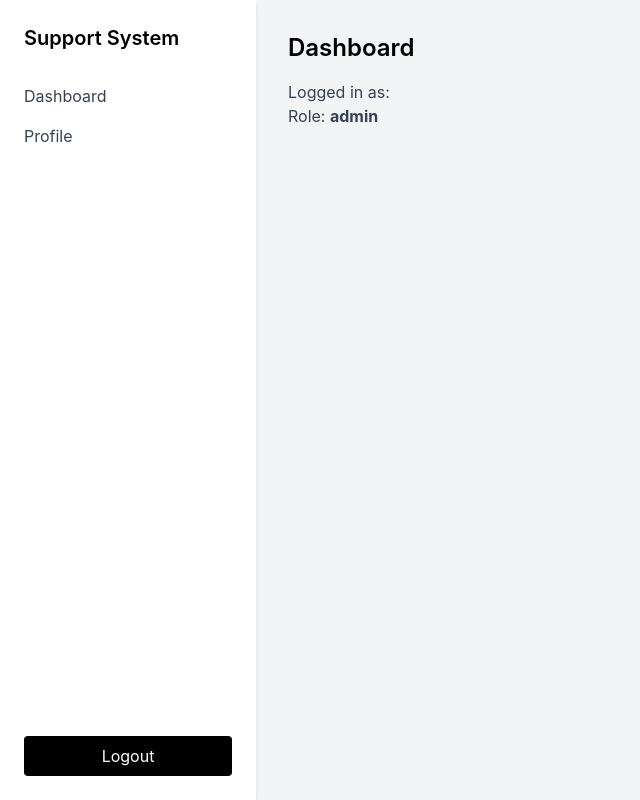
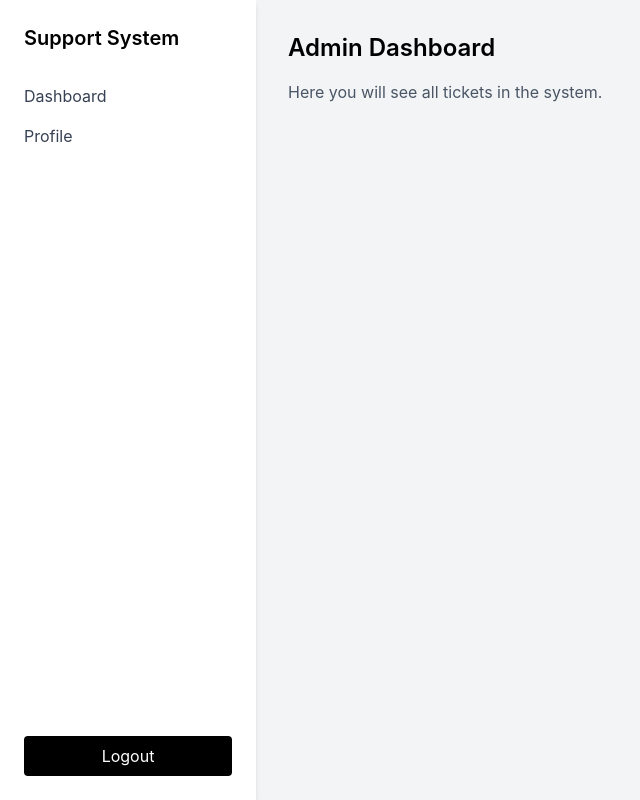
Before and after one commit to DEEPAK-009/support-ticket-system, a React app in the folder Frontend/: page /dashboard in a window 1280 px wide. Shown: the whole page, without its empty margins (0-640 px from the left). Built offline with nearby package versions, Linux system fonts and the light colour scheme; sample sign-in values are in the browser's storage; the HTML template or start-up script is replaced by a standard one.

Commit message:
Split Dashboard into role-based components (User, Agent, Admin)

```diff
--- /dev/null
+++ b/Frontend/src/pages/AdminDashboard.jsx
@@ -0,0 +1,17 @@
+import Layout from "../components/Layout";
+
+const AdminDashboard = () => {
+  return (
+    <Layout>
+      <h1 className="text-2xl font-semibold mb-4">
+        Admin Dashboard
+      </h1>
+
+      <p className="text-gray-600">
+        Here you will see all tickets in the system.
+      </p>
+    </Layout>
+  );
+};
+
+export default AdminDashboard;
--- /dev/null
+++ b/Frontend/src/pages/AgentDashboard.jsx
@@ -0,0 +1,17 @@
+import Layout from "../components/Layout";
+
+const AgentDashboard = () => {
+  return (
+    <Layout>
+      <h1 className="text-2xl font-semibold mb-4">
+        Agent Dashboard
+      </h1>
+
+      <p className="text-gray-600">
+        Here you will see tickets assigned to you.
+      </p>
+    </Layout>
+  );
+};
+
+export default AgentDashboard;
--- a/Frontend/src/pages/Dashboard.jsx
+++ b/Frontend/src/pages/Dashboard.jsx
@@ -1,25 +1,19 @@
 import { useContext } from "react";
-import Layout from "../components/Layout";
 import { AuthContext } from "../context/AuthContext";
+import UserDashboard from "./UserDashboard";
+import AgentDashboard from "./AgentDashboard";
+import AdminDashboard from "./AdminDashboard";
 
 const Dashboard = () => {
   const { user } = useContext(AuthContext);
 
-  return (
-    <Layout>
-      <h1 className="text-2xl font-semibold mb-4">
-        Dashboard
-      </h1>
+  if (!user) return null;
 
-      <p className="text-gray-700">
-        Logged in as: <strong>{user?.full_name}</strong>
-      </p>
+  if (user.role === "user") return <UserDashboard />;
+  if (user.role === "agent") return <AgentDashboard />;
+  if (user.role === "admin") return <AdminDashboard />;
 
-      <p className="text-gray-700">
-        Role: <strong>{user?.role}</strong>
-      </p>
-    </Layout>
-  );
+  return null;
 };
 
 export default Dashboard;
--- /dev/null
+++ b/Frontend/src/pages/UserDashboard.jsx
@@ -0,0 +1,17 @@
+import Layout from "../components/Layout";
+
+const UserDashboard = () => {
+  return (
+    <Layout>
+      <h1 className="text-2xl font-semibold mb-4">
+        User Dashboard
+      </h1>
+
+      <p className="text-gray-600">
+        Here you will see tickets created by you.
+      </p>
+    </Layout>
+  );
+};
+
+export default UserDashboard;
```
